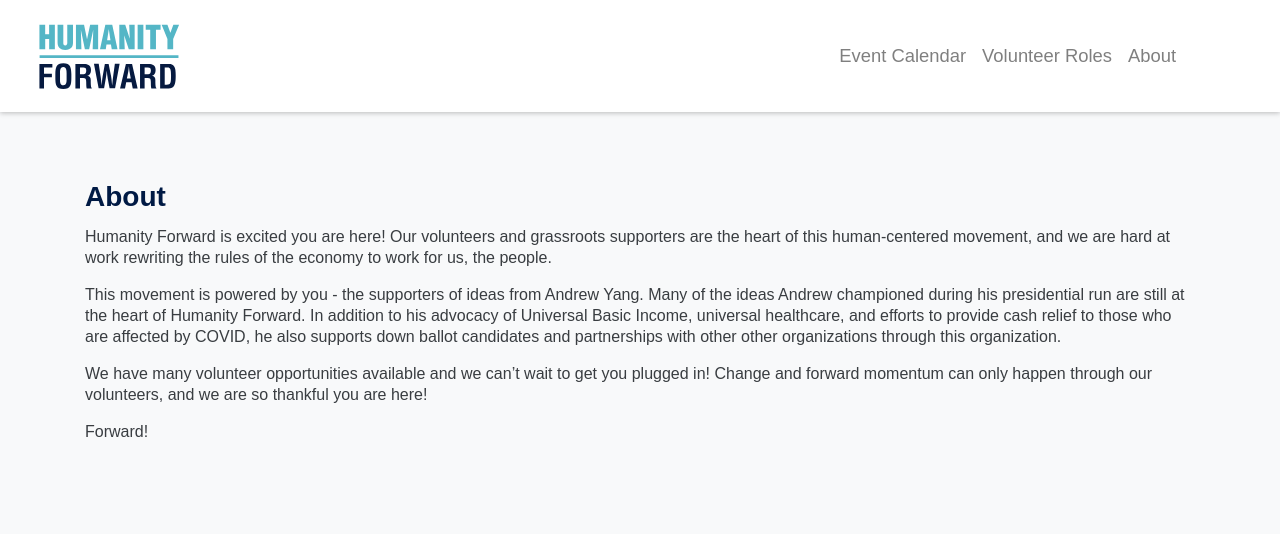
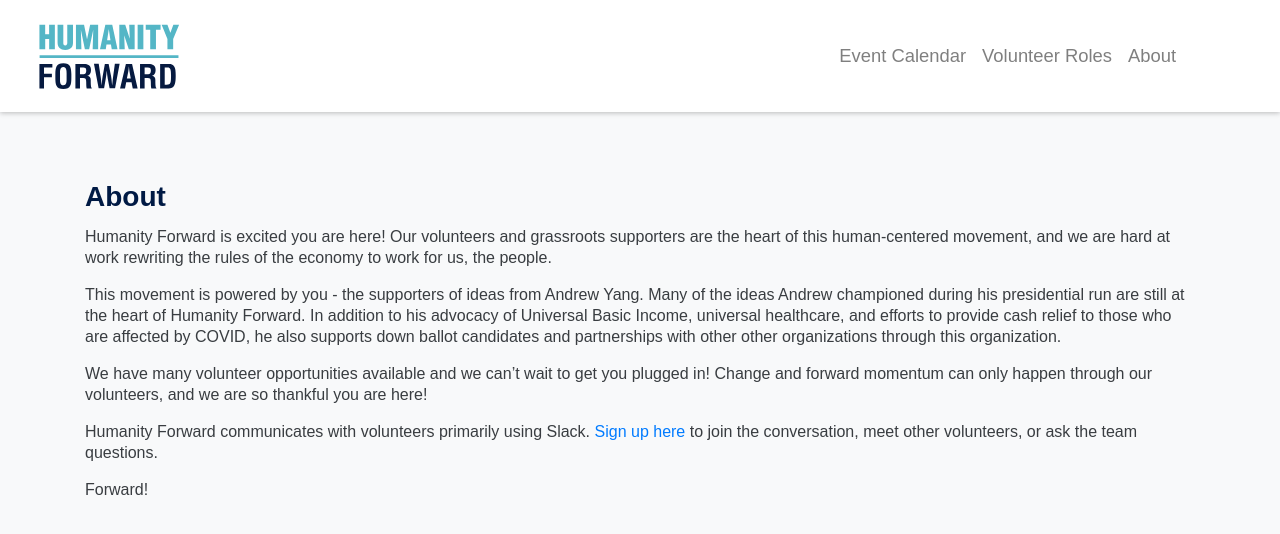
Before and after one commit to HF-RapidResponse/volunteer-portal, a React (Create React App) app: page /about in a window 1280 px wide. Shown: the top 534 px of the page. Built offline with nearby package versions, Linux system fonts and the light colour scheme.

Commit message:
Include Slack hyperlinks in About + Calendar, per Tucker's review

```diff
--- a/src/components/About.js
+++ b/src/components/About.js
@@ -24,6 +24,12 @@ function About() {
         and we are so thankful you are here!
       </p>
       <p>
+        Humanity Forward communicates with volunteers primarily using Slack.&nbsp;
+        <a href="https://on.movehumanityforward.com/join_slack">Sign up here</a>
+        &nbsp;to join the conversation, meet other volunteers, or ask the team
+        questions.
+      </p>
+      <p>
         Forward!
       </p>
     </>
--- a/src/components/Calendar.js
+++ b/src/components/Calendar.js
@@ -12,10 +12,10 @@ function Calendar() {
     <>
       <h1>Attend an Event</h1>
       <p>
-        We can’t wait for you to join us at an event!
-        Select an event for more information, and for registration links.
-        If you have joined the HF slack workspace, be sure to check our
-        #announcements channel for updates and event postings.
+        We can’t wait for you to join us at an event! Select an event for
+        more information, and for registration links. If you have&nbsp;
+        <a href="https://on.movehumanityforward.com/join_slack">joined the HF slack workspace,</a>
+        &nbsp;be sure to check our #announcements channel for updates and event postings.
       </p>
       {loading && <LoadingSpinner />}
       <iframe
```
